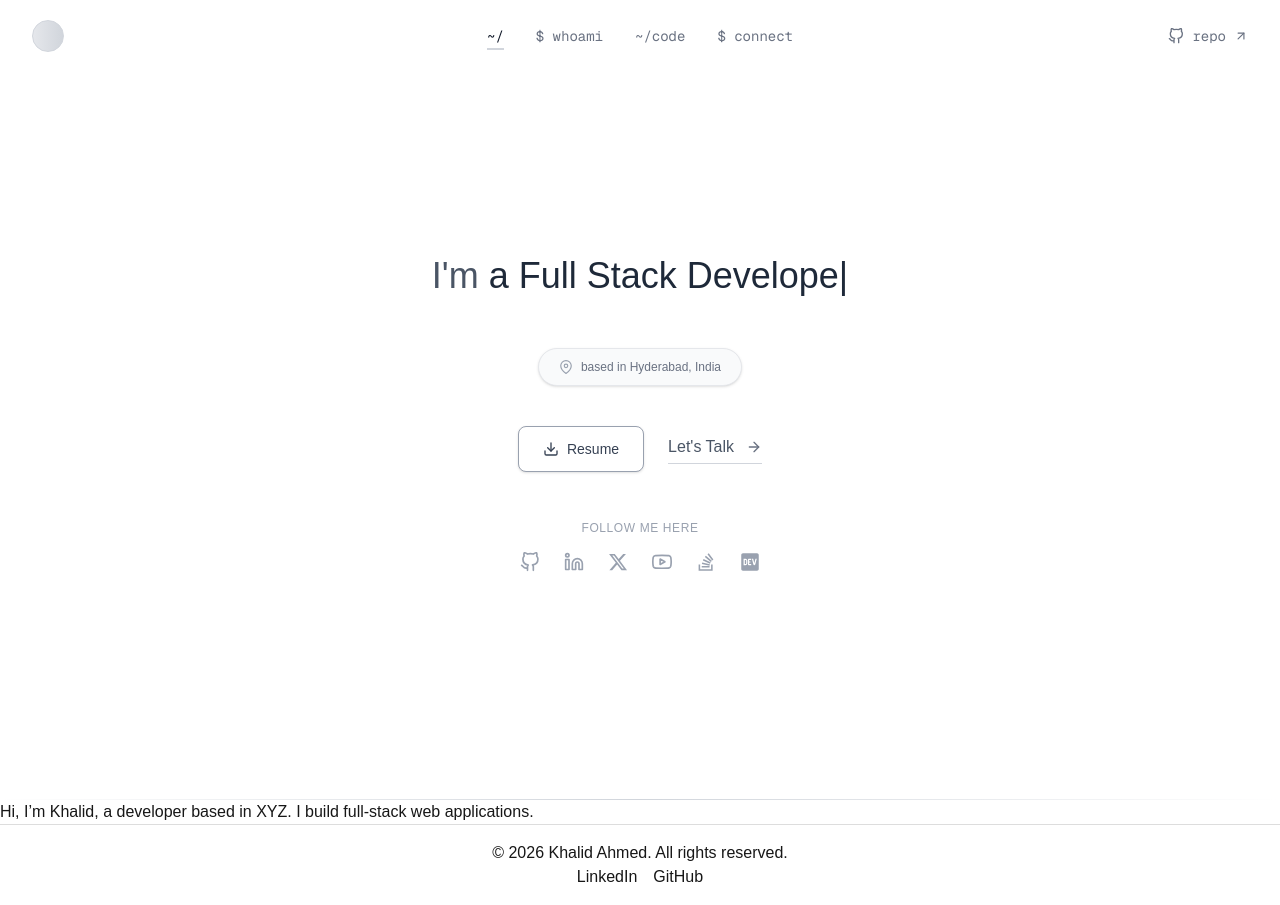
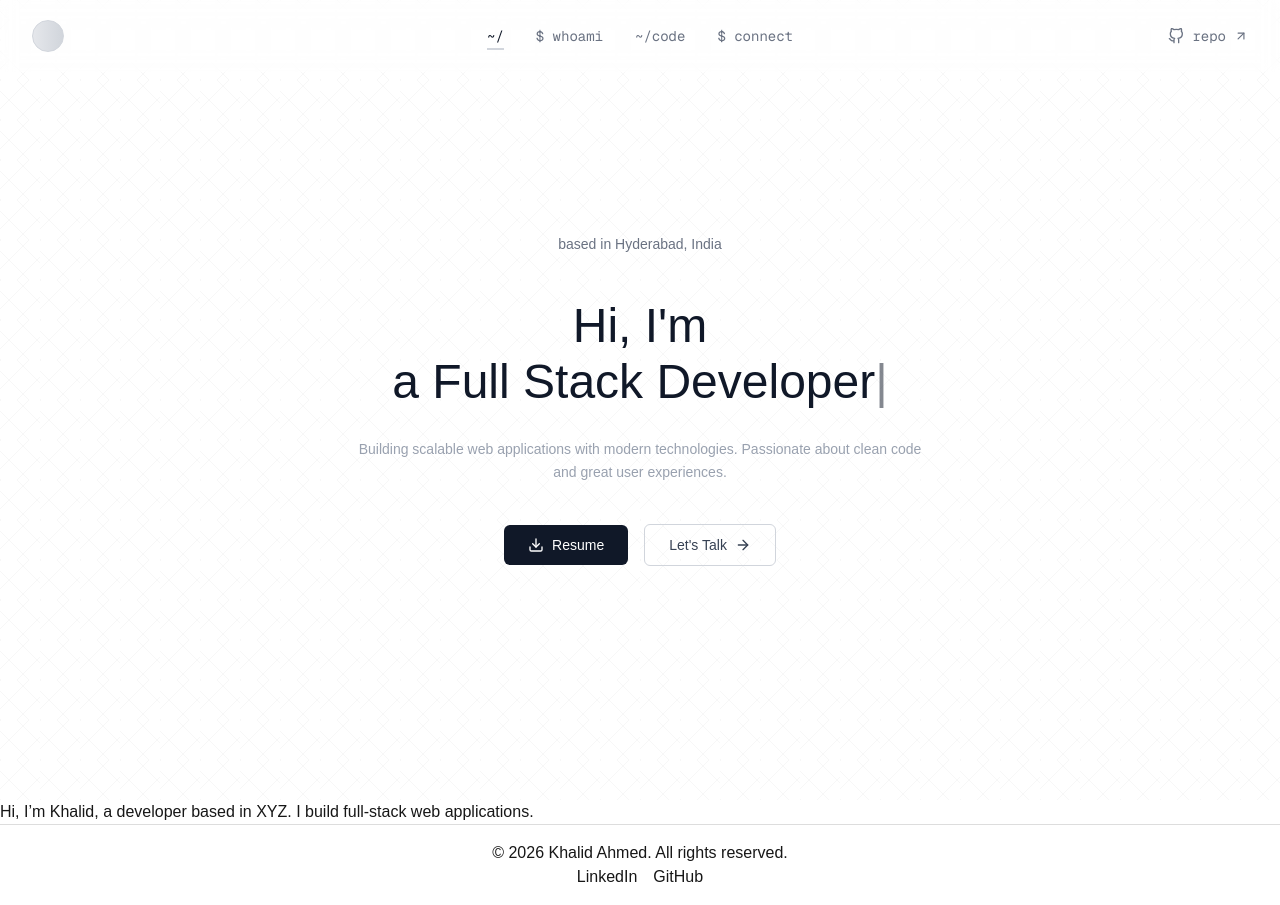
Before and after one commit to webahmedk/portfolio, a Next.js app: page / in a window 1280 px wide. Built offline with nearby package versions, Linux system fonts and the light colour scheme.

Commit message:
Updated : Hero-Section

```diff
--- a/src/app/sections/hero_section.js
+++ b/src/app/sections/hero_section.js
@@ -3,16 +3,7 @@
 import { useEffect, useRef } from "react";
 import Link from "next/link";
 import Typed from "typed.js";
-import {
-  FiMapPin,
-  FiArrowRight,
-  FiDownload,
-  FiGithub,
-  FiLinkedin,
-  FiTwitter,
-  FiYoutube,
-} from "react-icons/fi";
-import { FaXTwitter, FaStackOverflow, FaDev } from "react-icons/fa6";
+import { FiArrowRight, FiDownload } from "react-icons/fi";
 
 export default function Hero() {
   const typedRef = useRef(null);
@@ -20,9 +11,10 @@ export default function Hero() {
   useEffect(() => {
     const typed = new Typed(typedRef.current, {
       strings: [
-        "Khalid Ahmed Khan.",
-        "a Full Stack Developer.",
-        "Learning System Architecture.",
+        "Khalid Ahmed Khan",
+        "a Full Stack Developer",
+        "Learning System Architecture"
+
       ],
       typeSpeed: 60,
       backSpeed: 40,
@@ -32,131 +24,71 @@ export default function Hero() {
       cursorChar: "|",
     });
 
-    return () => {
-      typed.destroy();
-    };
+    return () => typed.destroy();
   }, []);
 
   return (
     <section className="min-h-screen bg-white flex items-center justify-center relative">
-      {/* Bottom border line */}
-      <div className="absolute bottom-0 left-0 right-0 h-px bg-gradient-to-r from-transparent via-gray-300 to-transparent"></div>
+      {/* Grey checkboxes only on some parts */}
+      <div
+        className="absolute inset-0 pointer-events-none"
+        style={{
+          backgroundImage: `
+            repeating-linear-gradient(45deg, #e5e5e5 0px, #e5e5e5 1px, transparent 1px, transparent 20px),
+            repeating-linear-gradient(135deg, #e5e5e5 0px, #e5e5e5 1px, transparent 1px, transparent 20px)
+          `,
+          backgroundSize: '40px 40px',
+          opacity: 0.3,
+        }}
+      />
 
-      <div className="container mx-auto px-4 sm:px-6 lg:px-8 py-12">
-        <div className="max-w-3xl mx-auto text-center">
-          {/* 1. I'm + Typed Name - First */}
-          <div className="mb-6 h-24 flex items-center justify-center">
-            <h1 className="text-4xl md:text-4xl lg:text-4xl text-gray-800">
-              <span className="font-light text-gray-600">I'm</span>{" "}
-              <span ref={typedRef} className="font-normal text-gray-800"></span>
+      <div className="container mx-auto px-6 relative z-10">
+        <div className="max-w-2xl mx-auto text-center">
+
+          {/* Based in line */}
+          <div className="mb-12">
+            <p className="text-gray-500 text-sm">based in Hyderabad, India</p>
+          </div>
+
+          {/* Hi, I'm */}
+          <div className="mb-2">
+            <h1 className="text-4xl md:text-5xl font-light text-gray-900">
+              Hi, I'm
             </h1>
           </div>
 
-          {/* 2. Based in - Not all caps */}
-          <div className="flex justify-center mb-10">
-            <div className="inline-flex items-center px-5 py-2.5 rounded-full bg-gray-50 border border-gray-200 shadow-sm">
-              <FiMapPin className="w-3.5 h-3.5 text-gray-400 mr-2" />
-              <span className="text-xs text-gray-500">
-                based in Hyderabad, India
-              </span>
-            </div>
+          {/* Typed name - fixed container */}
+          <div className="mb-4 min-h-[4rem]">
+            <h2 className="text-4xl md:text-5xl font-normal text-gray-900">
+              <span ref={typedRef} />
+            </h2>
+          </div>
+          {/* Lorem lines */}
+          <div className="mb-10 max-w-xl mx-auto">
+            <p className="text-gray-400 text-sm leading-relaxed">
+              Building scalable web applications with modern technologies.
+              Passionate about clean code and great user experiences.
+            </p>
           </div>
 
-          {/* 3. Button Group - Resume + Let's Talk */}
-          <div className="flex flex-col sm:flex-row items-center justify-center gap-6 mb-12">
-            {/* Resume Button */}
+          {/* Buttons */}
+          <div className="flex flex-col sm:flex-row items-center justify-center gap-4">
             <Link
               href="/resume.pdf"
               target="_blank"
-              rel="noopener noreferrer"
-              className="inline-flex items-center space-x-2 px-6 py-3 bg-white text-gray-700 text-sm rounded-lg border border-gray-400 hover:border-gray-600 hover:text-gray-900 transition-all duration-300 shadow-sm hover:shadow-md group"
+              className="inline-flex items-center gap-2 px-6 py-2.5 bg-gray-900 text-white text-sm hover:bg-gray-800 transition-all duration-300 rounded-md"
             >
-              <FiDownload className="w-4 h-4 animate-bounce-subtle group-hover:translate-y-0.5 transition-transform" />
+              <FiDownload className="w-4 h-4" />
               <span>Resume</span>
             </Link>
 
-            {/* Let's Talk Button */}
             <Link
               href="#contact"
-              className="inline-flex items-center space-x-3 text-gray-600 border-b border-gray-300 pb-1 hover:border-gray-600 hover:text-gray-800 transition-all group"
+              className="inline-flex items-center gap-2 px-6 py-2.5 border border-gray-300 text-gray-700 text-sm hover:border-gray-500 hover:text-gray-900 transition-all duration-300 rounded-md"
             >
-              <span className="text-base">Let's Talk</span>
-              <FiArrowRight className="w-4 h-4 animate-move-arrow group-hover:translate-x-1 transition-transform text-gray-500" />
+              <span>Let's Talk</span>
+              <FiArrowRight className="w-4 h-4" />
             </Link>
-          </div>
-
-          {/* 4. Connect / Follow Me Here */}
-          <div>
-            <p className="text-gray-400 text-xs tracking-wider mb-4">
-              FOLLOW ME HERE
-            </p>
-            <div className="flex justify-center items-center space-x-6">
-              {/* GitHub */}
-              <Link
-                href="https://github.com/khalidahmedkhan"
-                target="_blank"
-                rel="noopener noreferrer"
-                className="text-gray-400 hover:text-gray-900 transition-colors duration-300"
-                aria-label="GitHub"
-              >
-                <FiGithub className="w-5 h-5" />
-              </Link>
-
-              {/* LinkedIn */}
-              <Link
-                href="https://linkedin.com/in/khalidahmedkhan"
-                target="_blank"
-                rel="noopener noreferrer"
-                className="text-gray-400 hover:text-blue-600 transition-colors duration-300"
-                aria-label="LinkedIn"
-              >
-                <FiLinkedin className="w-5 h-5" />
-              </Link>
-
-              {/* Twitter/X */}
-              <Link
-                href="https://twitter.com/khalidahmedkhan"
-                target="_blank"
-                rel="noopener noreferrer"
-                className="text-gray-400 hover:text-gray-900 transition-colors duration-300"
-                aria-label="Twitter"
-              >
-                <FaXTwitter className="w-5 h-5" />
-              </Link>
-
-              {/* YouTube */}
-              <Link
-                href="https://youtube.com/@khalidahmedkhan"
-                target="_blank"
-                rel="noopener noreferrer"
-                className="text-gray-400 hover:text-red-600 transition-colors duration-300"
-                aria-label="YouTube"
-              >
-                <FiYoutube className="w-5 h-5" />
-              </Link>
-
-              {/* Stack Overflow */}
-              <Link
-                href="https://stackoverflow.com/users/khalidahmedkhan"
-                target="_blank"
-                rel="noopener noreferrer"
-                className="text-gray-400 hover:text-orange-600 transition-colors duration-300"
-                aria-label="Stack Overflow"
-              >
-                <FaStackOverflow className="w-5 h-5" />
-              </Link>
-
-              {/* Dev Community */}
-              <Link
-                href="https://dev.to/khalidahmedkhan"
-                target="_blank"
-                rel="noopener noreferrer"
-                className="text-gray-400 hover:text-gray-900 transition-colors duration-300"
-                aria-label="Dev Community"
-              >
-                <FaDev className="w-5 h-5" />
-              </Link>
-            </div>
           </div>
         </div>
       </div>
```
